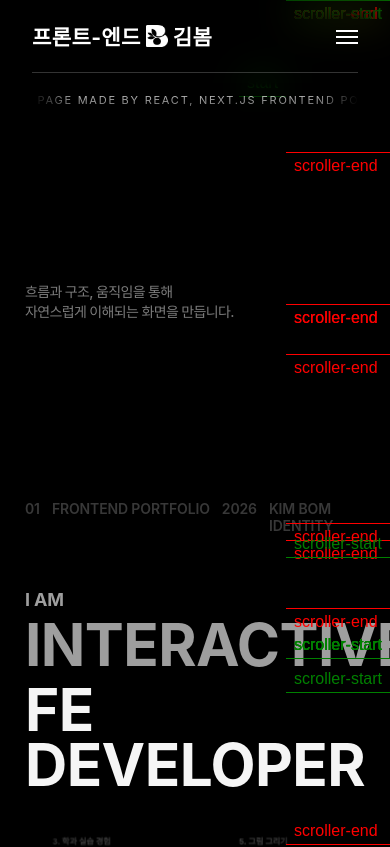
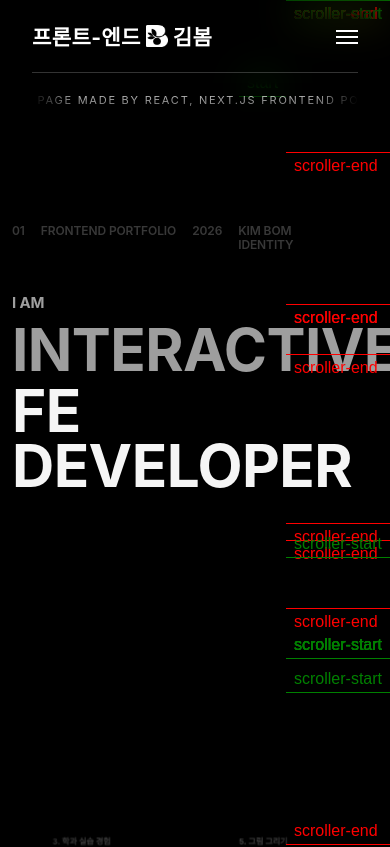
Before and after one commit to bom0320/web-portfolio, a Next.js app: page / in a window 390 px wide. Shown: the top 847 px of the page. Built offline with nearby package versions, Linux system fonts and the light colour scheme.

Commit message:
feat: basic responsive scss structure

```diff
--- a/src/styles/abstracts/_mixins.scss
+++ b/src/styles/abstracts/_mixins.scss
@@ -0,0 +1,23 @@
+@mixin desktop {
+  @media (max-width: $breakpoint-desktop) {
+    @content;
+  }
+}
+
+@mixin laptop {
+  @media (max-width: $breakpoint-laptop) {
+    @content;
+  }
+}
+
+@mixin tablet {
+  @media (max-width: $breakpoint-tablet) {
+    @content;
+  }
+}
+
+@mixin mobile {
+  @media (max-width: $breakpoint-mobile) {
+    @content;
+  }
+}
--- a/src/styles/abstracts/_variables.scss
+++ b/src/styles/abstracts/_variables.scss
@@ -1 +1,4 @@
-// 추상 레벨: 변수, 믹스인
+$breakpoint-desktop: 1440px;
+$breakpoint-laptop: 1180px;
+$breakpoint-tablet: 900px;
+$breakpoint-mobile: 640px;
--- /dev/null
+++ b/src/styles/abstracts/index.scss
@@ -0,0 +1,2 @@
+@import "./variables";
+@import "./mixins";
--- a/src/styles/features/hero/_base.scss
+++ b/src/styles/features/hero/_base.scss
@@ -4,7 +4,7 @@
   z-index: 3;
 
   width: 100%;
-  height: 100vh;
+  height: 100svh;
 
   background: transparent;
   color: #fff;
@@ -60,8 +60,7 @@
 }
 
 .hero__meta {
-  margin-top: 180px;
-
+  margin-top: clamp(96px, 18vh, 180px);
   display: flex;
   align-items: flex-start;
   gap: 30px;
--- a/src/styles/features/hero/_responsive.scss
+++ b/src/styles/features/hero/_responsive.scss
@@ -1,29 +1,112 @@
-@media (max-width: 1180px) {
+@include laptop {
   .hero__body {
-    grid-template-columns: 300px minmax(0, 1fr);
+    grid-template-columns: 280px minmax(0, 1fr);
     column-gap: 40px;
+    padding-top: clamp(100px, 14vh, 124px);
   }
 
   .hero__content {
-    width: 300px;
+    width: 280px;
+  }
+
+  .hero__description {
+    max-width: 210px;
+    font-size: 16px;
+  }
+
+  .hero__meta {
+    margin-top: clamp(96px, 16vh, 150px);
+    gap: 24px;
+    font-size: 13px;
+  }
+
+  .hero__eyebrow {
+    margin-right: -36px;
+    font-size: 21px;
   }
 
   .hero__headline {
-    font-size: clamp(58px, 6vw, 80px);
+    font-size: clamp(56px, 6vw, 76px);
   }
 }
 
-@media (max-width: 900px) {
+@include tablet {
+  .hero {
+    height: 100vh;
+    height: 100svh;
+  }
+
+  .hero__inner {
+    width: min(100% - 32px, var(--container));
+  }
+
   .hero__body {
-    grid-template-columns: 1fr;
-    row-gap: 72px;
-
-    padding-top: clamp(180px, 24vh, 240px);
+    display: flex;
+    flex-direction: column;
+    align-items: stretch;
+    gap: 56px;
+    padding-top: clamp(96px, 13vh, 118px);
   }
 
   .hero__content {
     width: 100%;
-    min-height: 180px;
+    min-height: auto;
+  }
+
+  .hero__description {
+    max-width: 360px;
+    font-size: 16px;
+  }
+
+  .hero__meta {
+    margin-top: 48px;
+    gap: 22px;
+    font-size: 13px;
+  }
+
+  .hero__visual {
+    justify-content: flex-end;
+  }
+
+  .hero__statement {
+    width: 100%;
+    justify-content: flex-end;
+  }
+
+  .hero__eyebrow {
+    margin-top: 6px;
+    margin-right: -24px;
+    font-size: 18px;
+  }
+
+  .hero__headline {
+    font-size: clamp(52px, 10vw, 72px);
+  }
+}
+
+@include mobile {
+  .hero__inner {
+    width: min(100% - 24px, var(--container));
+  }
+
+  .hero__body {
+    gap: 42px;
+    padding-top: 92px;
+  }
+
+  .hero__description {
+    display: none;
+  }
+
+  .hero__desc--mobile {
+    display: block;
+  }
+
+  .hero__meta {
+    margin-top: 36px;
+    gap: 16px;
+    font-size: 12px;
+    white-space: normal;
   }
 
   .hero__visual {
@@ -31,52 +114,22 @@
   }
 
   .hero__statement {
-    justify-content: flex-start;
-  }
-
-  .hero__headline {
-    text-align: left;
-    font-size: clamp(52px, 13vw, 80px);
-  }
-}
-
-@media (max-width: 640px) {
-  .hero__body {
-    row-gap: 56px;
-    padding-top: clamp(150px, 22vh, 200px);
-  }
-
-  .hero__description {
-    font-size: 14px;
-    line-height: 1.42;
-  }
-
-  .hero__desc--desktop {
-    display: none;
-  }
-
-  .hero__desc--mobile {
-    display: inline;
-  }
-
-  .hero__statement {
     flex-direction: column;
-    gap: 8px;
+    align-items: flex-start;
   }
 
   .hero__eyebrow {
-    margin-top: 0;
-    margin-right: 0;
-    font-size: 18px;
+    margin: 0 0 12px;
+    font-size: 15px;
   }
 
   .hero__headline {
     font-size: clamp(44px, 15vw, 64px);
     line-height: 0.94;
+    text-align: left;
   }
 
-  .hero__meta {
-    flex-wrap: wrap;
-    gap: 8px 12px;
+  .hero__headline-muted {
+    margin-bottom: 6px;
   }
 }
--- a/src/styles/features/hero/index.scss
+++ b/src/styles/features/hero/index.scss
@@ -1,3 +1,3 @@
-@forward "./base";
-@forward "./statement";
-@forward "./responsive";
+@import "./base";
+@import "./statement";
+@import "./responsive";
--- a/src/styles/index.scss
+++ b/src/styles/index.scss
@@ -1,6 +1,5 @@
 // abstracts
-@import "abstracts/variables";
-@import "abstracts/mixins";
+@import "abstracts";
 
 // base
 @import "base/globals";
--- a/src/styles/stages/index.scss
+++ b/src/styles/stages/index.scss
@@ -1,3 +1,3 @@
-@import "./Intro-stage";
+@import "./intro-stage";
 @import "./capability-stage";
 @import "./contact-stage";
```
